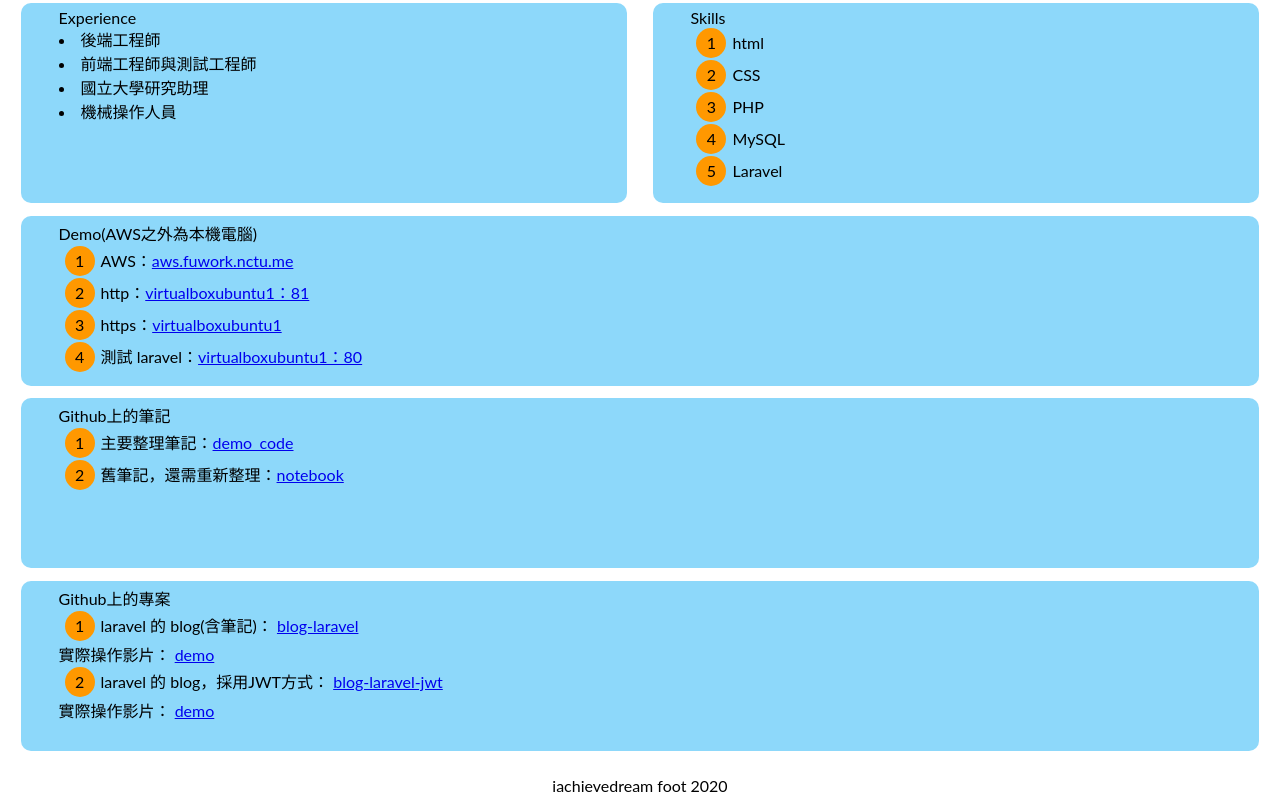
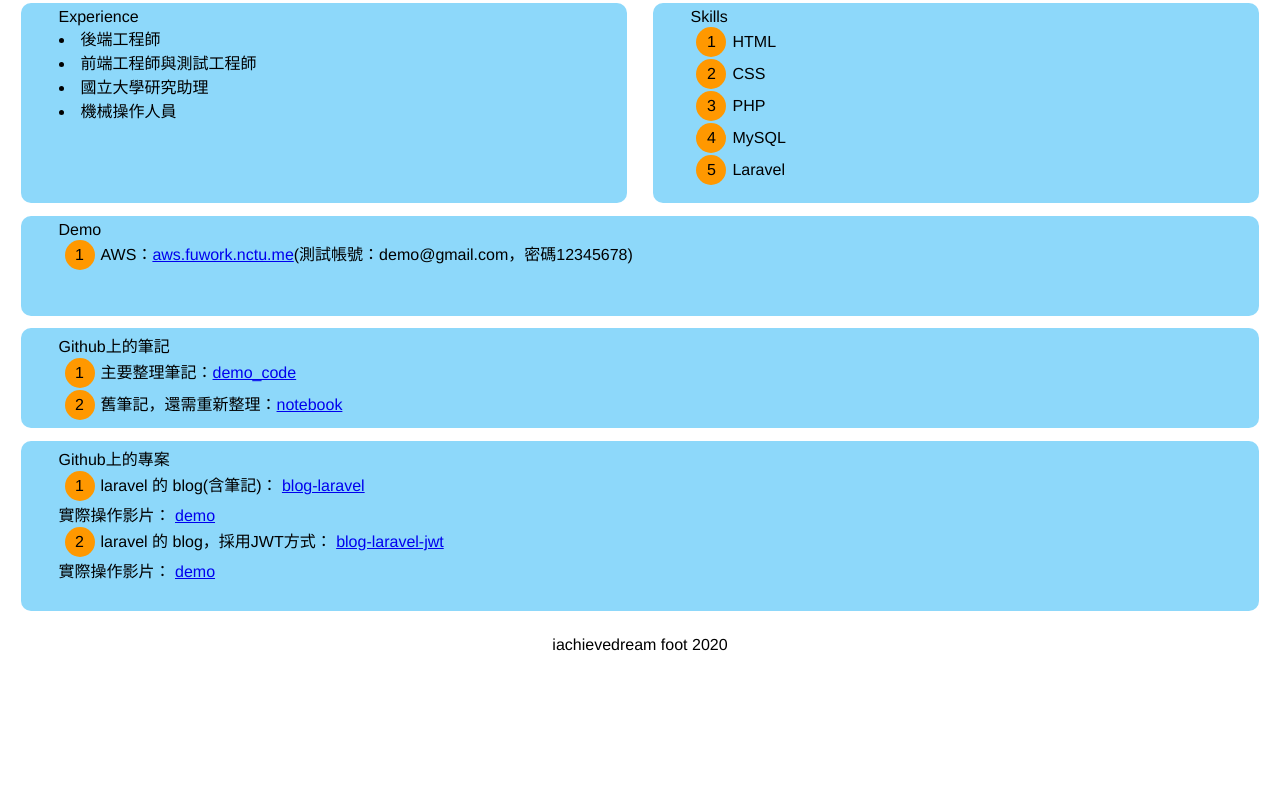
Before and after one commit to iachievedream/iachievedream.github.io, a plain HTML site: page index.html in a window 1280 px wide. Shown: the part 120-928 px from the top of the page. After the commit the page ends 800 px from the top, so only its background shows below. Drawn offline with nearby package versions, Linux system fonts and the light colour scheme.

Commit message:
update demo url and fix height

```diff
--- a/css.css
+++ b/css.css
@@ -1,6 +1,8 @@
 
 body {
-    font-family: "Lato", sans-serif;
+    /* font-family: "Lato", sans-serif; */
+    font-family: 'Helvetica', 'Arial','LiHei Pro','黑體-繁','微軟正黑體', 'sans-serif';
+
 }
 
 #bigform{
@@ -22,6 +24,18 @@ div.main {
 div.ex {
     height: 190px;
     width: 42%;
+    text-align: left;
+    background-color: #03a9f473;
+    float: left;
+    z-index: 1;
+    border-radius: 10px;
+    padding: 5px 3% 5px 3%;
+    margin: 0px 1% 1% 1%;
+}
+
+div.github {
+    height: 90px;
+    width: 92%;
     text-align: left;
     background-color: #03a9f473;
     float: left;
--- a/html_vue.js
+++ b/html_vue.js
@@ -5,7 +5,7 @@ new Vue({
             content1:'Contect',
             content2:'Experience',
             content3:'Skills',
-            content4:'Demo(AWS之外為本機電腦)',
+            content4:'Demo',
             content5:'Github上的筆記',
             content6:'Github上的專案'
         },
@@ -30,7 +30,7 @@ new Vue({
             { text:'機械操作人員' }
         ],
         skills:{
-            skill1:'html',
+            skill1:'HTML',
             skill2:'CSS',
             skill3:'PHP',
             skill4:'MySQL',
@@ -38,17 +38,9 @@ new Vue({
         },
         demo:{
             title1:'AWS：',
-            title2:'http：',
-            title3:'https：',
-            title4:'測試 laravel：',
-            href1:'http://aws.fuwork.nctu.me:8000',
-            href2:'http://virtualboxubuntu1.fuwork.xyz:81/',
-            href3:'https://virtualboxubuntu1.fuwork.xyz/',
-            href4:'http://virtualboxubuntu1.fuwork.xyz/',
+            href1:'http://aws.fuwork.nctu.me',
             content1:'aws.fuwork.nctu.me',
-            content2:'virtualboxubuntu1：81',
-            content3:'virtualboxubuntu1',
-            content4:'virtualboxubuntu1：80'
+            description1:'(測試帳號：demo@gmail.com，密碼12345678)',
         },
         demobook:{
             title1:'主要整理筆記：',
--- a/index.html
+++ b/index.html
@@ -17,7 +17,6 @@
             }
         }
     </style>
-
     <div id="resume">
         <div id="mymain" class="main">
             <font size="5">
@@ -55,19 +54,19 @@
             <!-- <li v-for="skill in skills">{{ skill.text }} -->
 
         </div>
-        <div class="exfoot">
+        <div class="github">
             <div v-html="title.content4"></div>
             <div id="circle">1</div><span v-html="demo.title1"></span><a v-bind:href="demo.href1"><span
-                    v-html="demo.content1"></a><br>
-            <div id="circle">2</div><span v-html="demo.title2"></span><a v-bind:href="demo.href2"><span
+                    v-html="demo.content1"></a><span v-html="demo.description1"></span><br>
+            <!-- <div id="circle">2</div><span v-html="demo.title2"></span><a v-bind:href="demo.href2"><span
                     v-html="demo.content2"></a><br>
             <div id="circle">3</div><span v-html="demo.title3"></span><a v-bind:href="demo.href3"><span
                     v-html="demo.content3"></a><br>
             <div id="circle">4</div><span v-html="demo.title4"></span><a v-bind:href="demo.href4"><span
-                    v-html="demo.content4"></a><br>
+                    v-html="demo.content4"></a><br> -->
         </div>
 
-        <div class="exfoot">
+        <div class="github">
             <div v-html="title.content5"></div>
             <div id="circle">1</div><span v-html="demobook.title1"></span><a v-bind:href="demobook.href1"><span
                     v-html="demobook.content1"></a><br>
```
